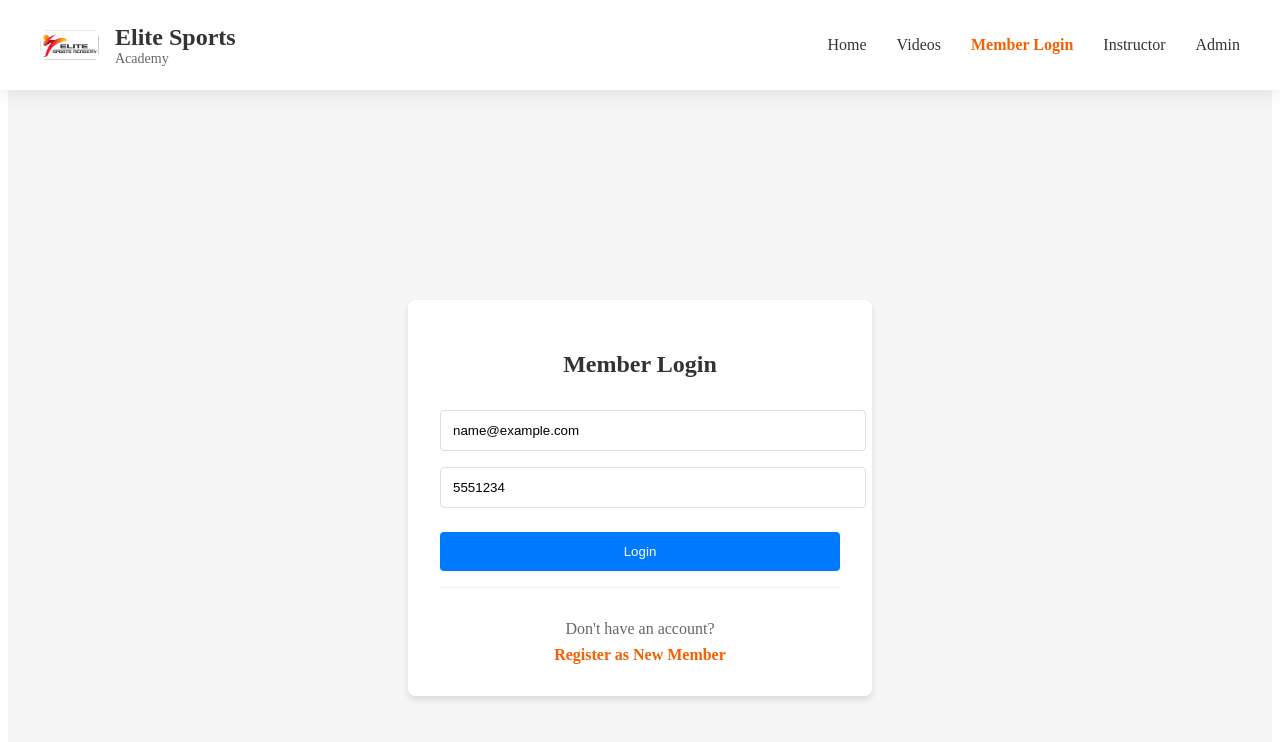
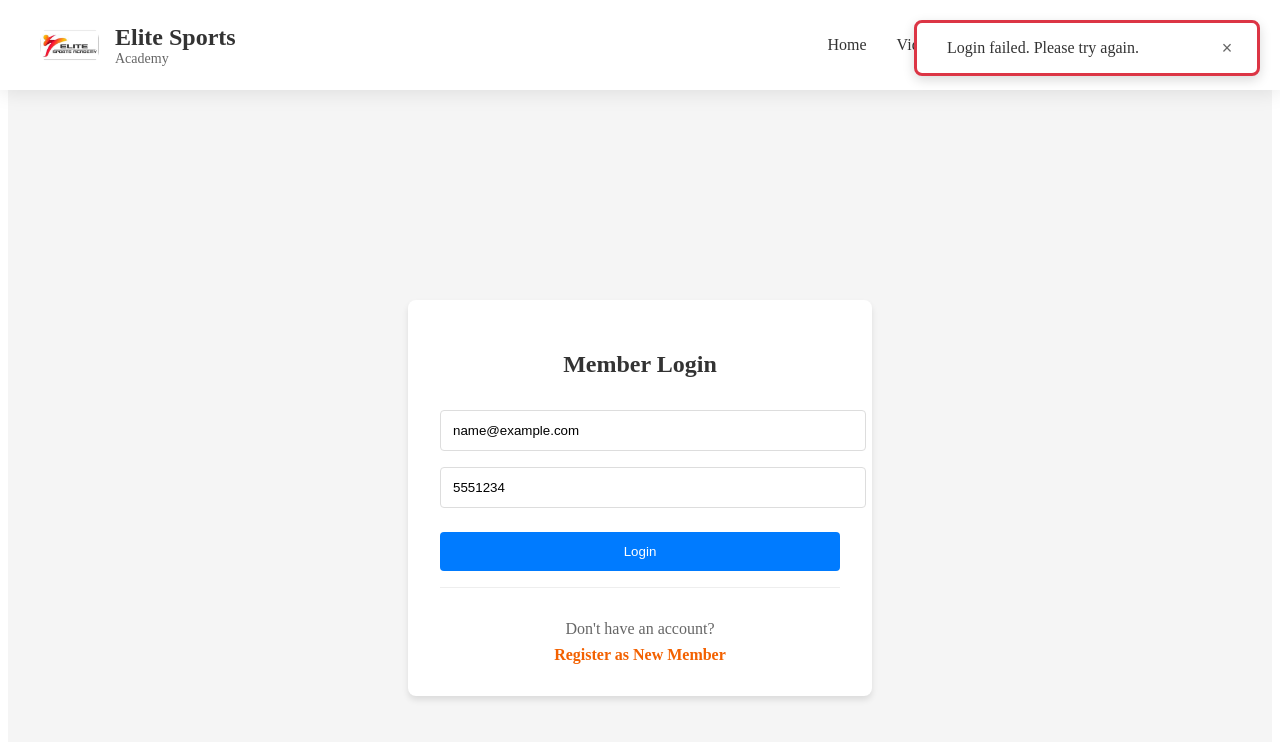
Before and after one commit to ThilinaHK/Elitesportweb, a Next.js app in the folder Elitesportweb/: page /login in a window 1280 px wide. Both pictures are taken after typing "name@example.com", "5551234" into the empty fields and a click on the button "Login". Shown: the top 742 px of the page. Built offline with nearby package versions, Linux system fonts and the light colour scheme; no server answers.

Commit message:
Replace alerts with professional toast notifications

```diff
--- /dev/null
+++ b/Elitesportweb/components/Toast.js
@@ -0,0 +1,75 @@
+import { useState, useEffect } from 'react'
+
+export default function Toast({ message, type, show, onClose }) {
+  useEffect(() => {
+    if (show) {
+      const timer = setTimeout(() => {
+        onClose()
+      }, 3000)
+      return () => clearTimeout(timer)
+    }
+  }, [show, onClose])
+
+  if (!show) return null
+
+  const getIcon = () => {
+    switch (type) {
+      case 'success': return 'fas fa-check-circle'
+      case 'error': return 'fas fa-exclamation-circle'
+      case 'warning': return 'fas fa-exclamation-triangle'
+      default: return 'fas fa-info-circle'
+    }
+  }
+
+  const getColor = () => {
+    switch (type) {
+      case 'success': return '#28a745'
+      case 'error': return '#dc3545'
+      case 'warning': return '#ffc107'
+      default: return '#17a2b8'
+    }
+  }
+
+  return (
+    <div style={{
+      position: 'fixed',
+      top: '20px',
+      right: '20px',
+      zIndex: 9999,
+      background: 'white',
+      border: `3px solid ${getColor()}`,
+      borderRadius: '8px',
+      padding: '15px 20px',
+      boxShadow: '0 4px 12px rgba(0,0,0,0.15)',
+      display: 'flex',
+      alignItems: 'center',
+      gap: '10px',
+      minWidth: '300px',
+      animation: 'slideIn 0.3s ease'
+    }}>
+      <i className={getIcon()} style={{ color: getColor(), fontSize: '20px' }}></i>
+      <span style={{ flex: 1, color: '#333', fontWeight: '500' }}>{message}</span>
+      <button
+        onClick={onClose}
+        style={{
+          background: 'none',
+          border: 'none',
+          color: '#666',
+          fontSize: '18px',
+          cursor: 'pointer',
+          padding: '0',
+          width: '20px',
+          height: '20px'
+        }}
+      >
+        ×
+      </button>
+      <style jsx>{`
+        @keyframes slideIn {
+          from { transform: translateX(100%); opacity: 0; }
+          to { transform: translateX(0); opacity: 1; }
+        }
+      `}</style>
+    </div>
+  )
+}
--- a/Elitesportweb/pages/login.js
+++ b/Elitesportweb/pages/login.js
@@ -1,9 +1,11 @@
 import { useState } from 'react';
 import { useRouter } from 'next/router';
+import Toast from '../components/Toast';
 
 export default function Login() {
   const [formData, setFormData] = useState({ email: '', phone: '' });
   const [loading, setLoading] = useState(false);
+  const [toast, setToast] = useState({ show: false, message: '', type: '' });
   const router = useRouter();
 
   const handleSubmit = async (e) => {
@@ -19,13 +21,14 @@ export default function Login() {
 
       const data = await res.json();
       if (data.success) {
+        setToast({ show: true, message: 'Login successful! Redirecting...', type: 'success' });
         localStorage.setItem('memberId', data.member._id);
-        router.push('/member-dashboard');
+        setTimeout(() => router.push('/member-dashboard'), 1000);
       } else {
-        alert(data.message);
+        setToast({ show: true, message: data.message || 'Invalid credentials', type: 'error' });
       }
     } catch (error) {
-      alert('Login failed');
+      setToast({ show: true, message: 'Login failed. Please try again.', type: 'error' });
     }
     setLoading(false);
   };
@@ -92,6 +95,13 @@ export default function Login() {
           </div>
         </div>
       </div>
+
+      <Toast
+        message={toast.message}
+        type={toast.type}
+        show={toast.show}
+        onClose={() => setToast({ show: false, message: '', type: '' })}
+      />
     </>
   );
 }
```
Also changed, not shown: Elitesportweb/pages/classes.js (+13 -2 lines).
